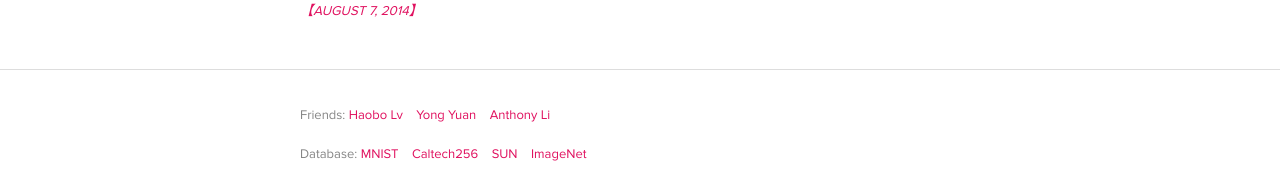
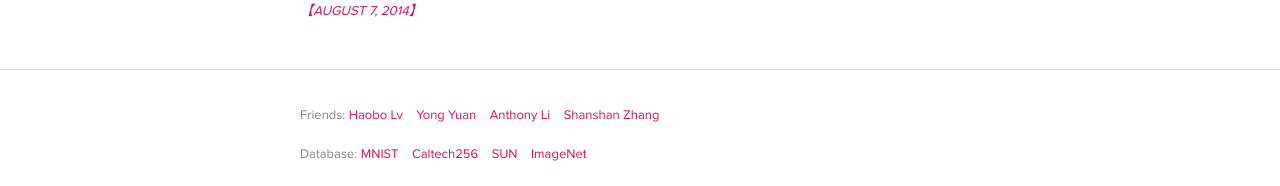
Before and after one commit to Raphael-Mou/raphael-mou.github.com, a Jekyll site: the page built from index.html, in a window 1280 px wide. Shown: the part 1593-1779 px from the top of the page. Built offline with Jekyll 4.4.1, drawn with Linux system fonts in a browser that asks for light colours; Markdown is read by kramdown in place of the engine named in the settings.

Commit message:
update_8-21_21-11

```diff
--- a/_layouts/default.html
+++ b/_layouts/default.html
@@ -72,7 +72,7 @@
   <div  style="border-bottom: 1px solid #ddd"></div>
     <footer>
     <p class="inner">
-        Friends: <a href="http://haobo-lv.github.io/">Haobo Lv</a>&nbsp&nbsp&nbsp&nbsp<a href="http://willard-yuan.github.io/">Yong Yuan</a>&nbsp&nbsp&nbsp&nbsp<a href="http://www.zlzdesign.com/?lang=en">Anthony Li</a>
+        Friends: <a href="http://haobo-lv.github.io/">Haobo Lv</a>&nbsp&nbsp&nbsp&nbsp<a href="http://willard-yuan.github.io/">Yong Yuan</a>&nbsp&nbsp&nbsp&nbsp<a href="http://www.zlzdesign.com/?lang=en">Anthony Li</a>&nbsp&nbsp&nbsp&nbsp<a href="http://www.iai.uni-bonn.de/~zhangs/">Shanshan Zhang</a>
     </p>
     <p class="inner">
         Database: <a href="http://yann.lecun.com/exdb/mnist/">MNIST</a>&nbsp&nbsp&nbsp&nbsp<a href="http://www.vision.caltech.edu/Image_Datasets/Caltech256/">Caltech256</a>&nbsp&nbsp&nbsp&nbsp<a href="http://groups.csail.mit.edu/vision/SUN/">SUN</a>&nbsp&nbsp&nbsp&nbsp<a href="http://www.image-net.org/">ImageNet</a>
```
